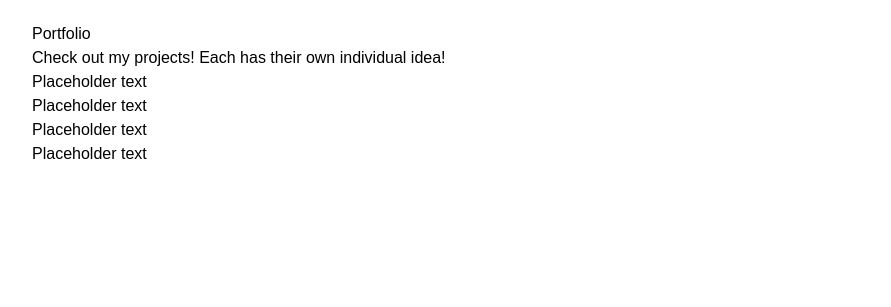
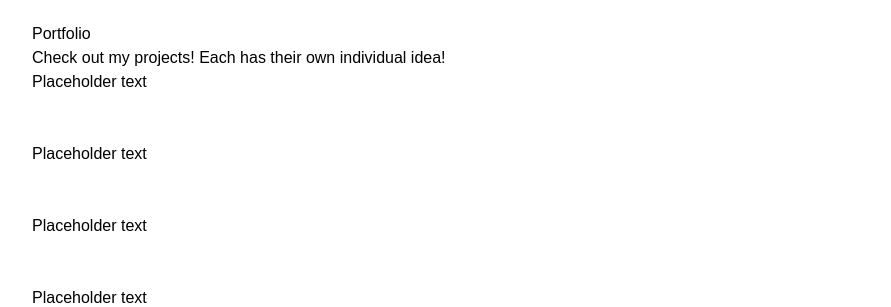
Before and after one commit to Stephen-A/Stephen-A.github.io, a React (Vite) app: page / in a window 1280 px wide. Shown: the part 1039-1346 px from the top of the page, without its empty margins (192-1083 px from the left). Before the commit the page ends 1205 px from the top, so only its background shows below. Built offline with nearby package versions, Linux system fonts and the light colour scheme.

Commit message:
added grid styling for projects section

```diff
--- a/src/index.css
+++ b/src/index.css
@@ -41,6 +41,17 @@ body {
     justify-content: center;
     position: relative;
 }
+
+.projects-grid-display {
+    display: grid;
+    grid-gap: 3rem;
+    grid-template-columns: 1fr;
+    grid-template-rows: auto auto;
+    height: auto;
+    width: 100%;
+}
+
+.projects-
 
 .hero-img {
     -webkit-animation: morph 8s ease-in-out infinite;
```
